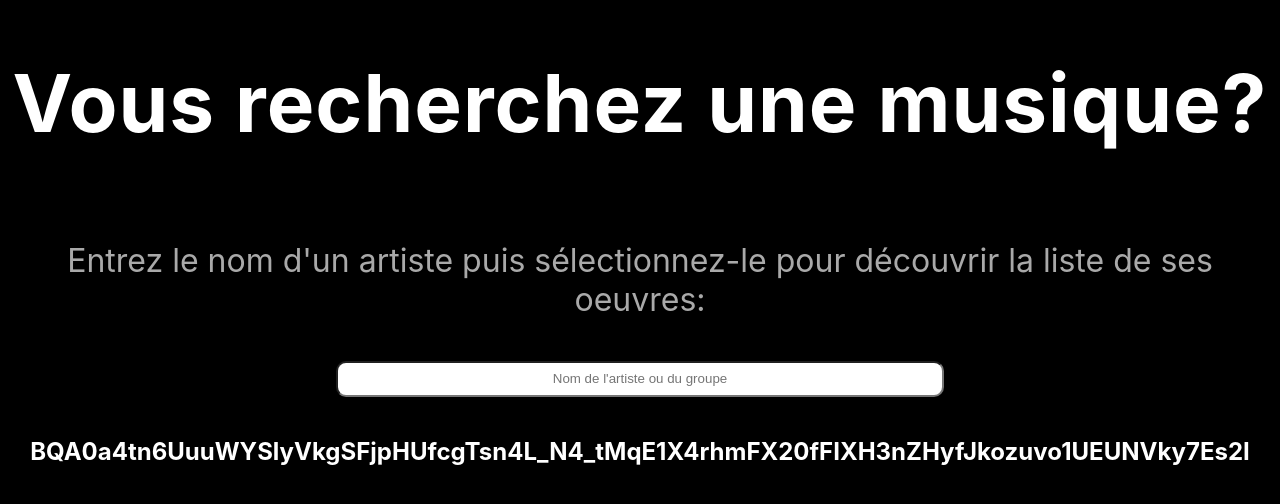
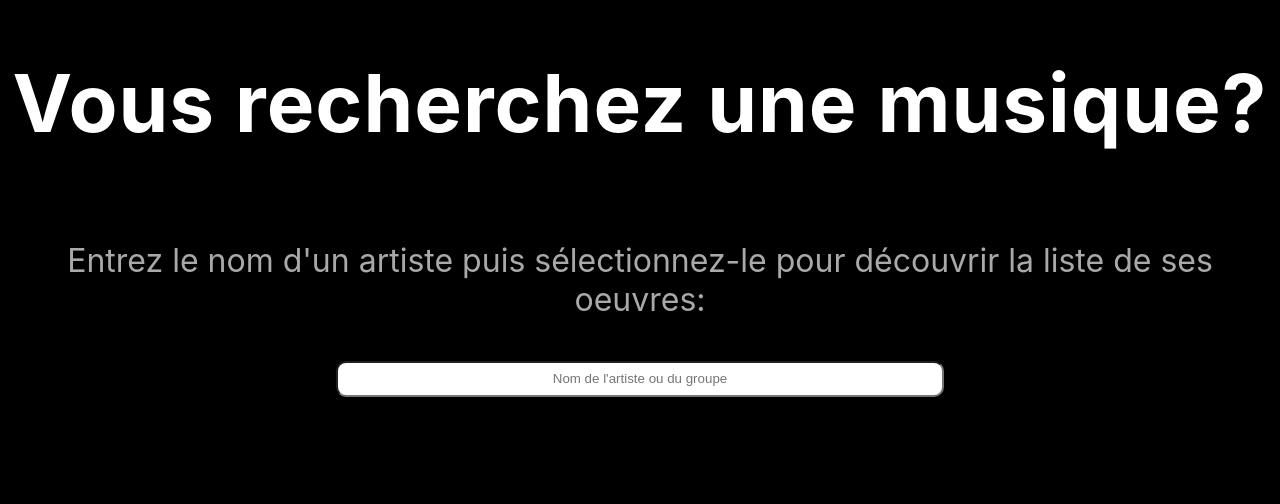
Before and after one commit to cedmisc/recherche-spotify-api, a Nuxt app: page / in a window 1280 px wide. Shown: the top 504 px of the page. Built offline with nearby package versions, Linux system fonts and the light colour scheme.

Commit message:
feat: boutons retour aux pages précédentes fonctionnels

```diff
--- a/pages/album/_albumId.vue
+++ b/pages/album/_albumId.vue
@@ -1,6 +1,17 @@
 <template>
   <div>
-    <h1>{{ albumName }}</h1>
+    <h1>
+      {{ name }} <br />
+      {{ albumName }}
+    </h1>
+    <nuxt-link
+      :to="{
+        name: 'artist-id',
+        params: { albumName, albumId, name, id, token },
+      }"
+    >
+      <button>Retour à la liste des albums</button>
+    </nuxt-link>
     <table>
       <tr>
         <th>Numéro de piste</th>
@@ -28,8 +39,9 @@ export default {
       // paramètres de recherche pour les fetch
       albumName: this.$route.params.albumName, // ID de l'album sélectionné
       albumId: this.$route.params.albumId, // Nom de cet album
-      token:
-        'BQA0a4tn6UuuWYSlyVkgSFjpHUfcgTsn4L_N4_tMqE1X4rhmFX20fFIXH3nZHyfJkozuvo1UEUNVky7Es2I', // token d'accès à la BDD Spotify
+      token: this.$route.params.token, // token d'accès à la BDD Spotify
+      name: this.$route.params.name,
+      id: this.$route.params.id,
       track: {},
       trackList: [],
       orderedTracks: [],
--- a/pages/artist/_id.vue
+++ b/pages/artist/_id.vue
@@ -2,6 +2,9 @@
   <div class="container">
     <h1 id="artist_name">{{ name }}</h1>
     <p class="lead">Sélectionnez un album pour voir la liste de ses titres:</p>
+    <nuxt-link :to="{ name: 'index', params: { name } }">
+      <button>Retour à la recherche</button>
+    </nuxt-link>
     <div v-for="album in albums" id="block" :key="album.name + album.id">
       <nuxt-link
         :to="{
@@ -9,6 +12,9 @@
           params: {
             albumId: album.id,
             albumName: album.name,
+            id,
+            name,
+            token,
           },
         }"
       >
@@ -27,8 +33,7 @@ export default {
     return {
       id: this.$route.params.id, // id de l'artiste
       name: this.$route.params.name, // nom de l'artiste
-      token:
-        'BQA0a4tn6UuuWYSlyVkgSFjpHUfcgTsn4L_N4_tMqE1X4rhmFX20fFIXH3nZHyfJkozuvo1UEUNVky7Es2I', // token d'accès à la BDD Spotify
+      token: this.$route.params.token, // token d'accès à la BDD Spotify
       albums: [],
       errorMessage: null,
     }
@@ -52,14 +57,17 @@ export default {
     // méthode de récupération des albums de l'artiste sélectionné
     async albumsList() {
       if (this.id) {
-        await fetch(`https://api.spotify.com/v1/artists/${this.id}/albums`, {
+        await fetch(
+          `https://api.spotify.com/v1/artists/${this.id}/albums?country=FR&limit=50`,
+          {
             method: 'GET',
             headers: {
               Accept: 'application/json',
               'Content-Type': 'application/json',
               Authorization: 'Bearer ' + this.token,
             },
-        })
+          }
+        )
           .then((response) => {
             response.json().then((json) => {
               this.albums = json.items
--- a/pages/index.vue
+++ b/pages/index.vue
@@ -18,7 +18,7 @@
       <nuxt-link
         :to="{
           name: 'artist-id',
-          params: { id: artist.id, name: artist.name },
+          params: { id: artist.id, name: artist.name, token },
         }"
       >
         <img v-if="artist.images[0]" :src="artist.images[0].url" />
@@ -26,7 +26,6 @@
         <span>{{ artist.name }}</span>
       </nuxt-link>
     </div>
-    <h2>{{ token }}</h2>
   </div>
 </template>
 
@@ -36,10 +35,16 @@ const fetch = require('node-fetch')
 export default {
   data() {
     return {
-      searchStr: null, // caractères tapés dans la zone de recherche
+      searchStr: this.$route.params.name, // caractères tapés dans la zone de recherche
       artists: [], // résultat de la recherche d'artistes
       token:
-        'BQA0a4tn6UuuWYSlyVkgSFjpHUfcgTsn4L_N4_tMqE1X4rhmFX20fFIXH3nZHyfJkozuvo1UEUNVky7Es2I', // token d'autorisation récupéré via app.js
+        'BQCTC3j8tv4BRTPtxVTVJYklCgFtcQeJAgvdo7htKJZP-j3-OR4BkOQEGPuAY28wyuwT1MsJMTUsQvfbFPc', // token d'autorisation récupéré via app.js
+    }
+  },
+
+  mounted() {
+    if (this.searchStr) {
+      this.search()
     }
   },
 
```
Lines whose indentation alone changed are shown as unchanged.
